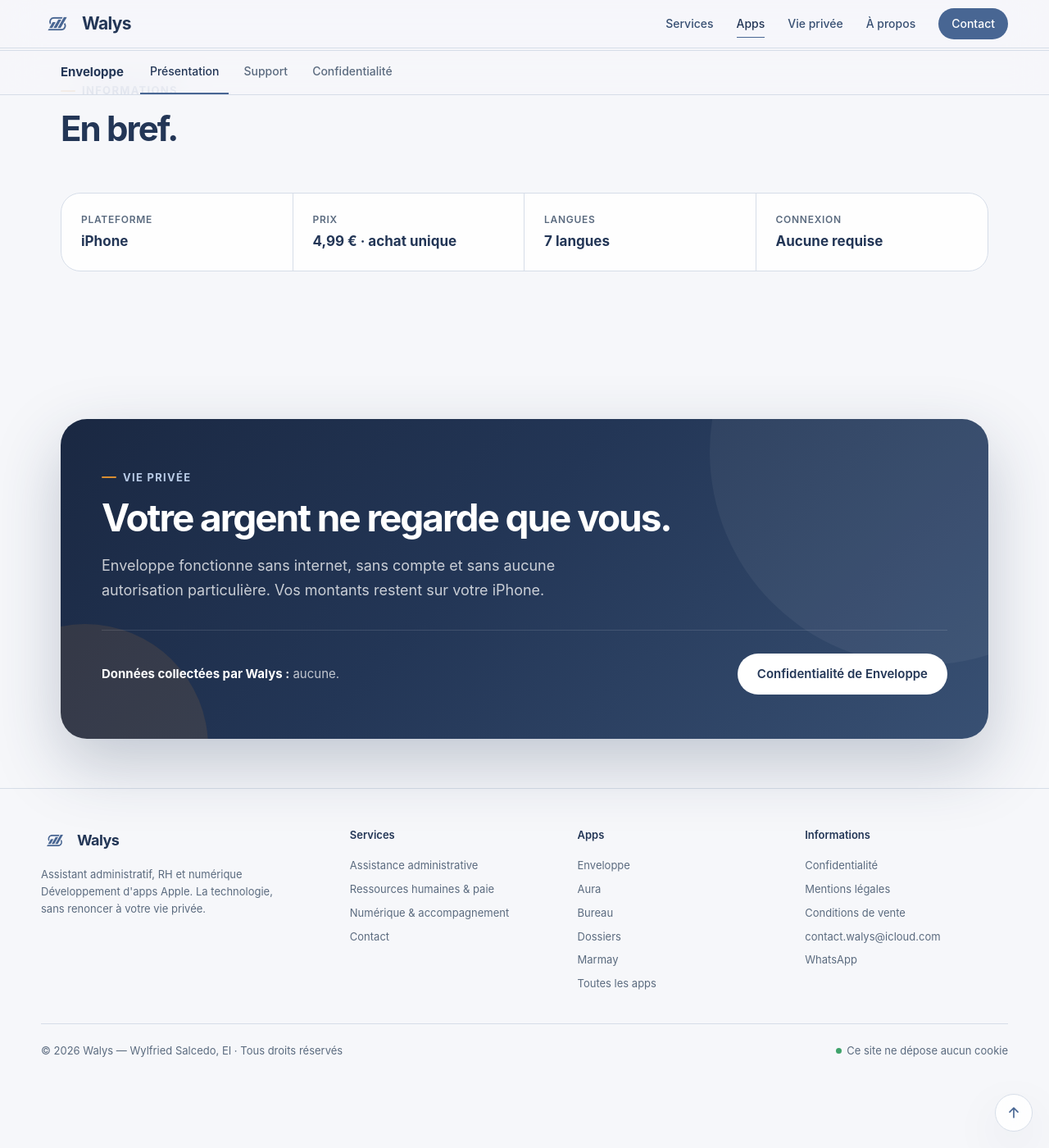
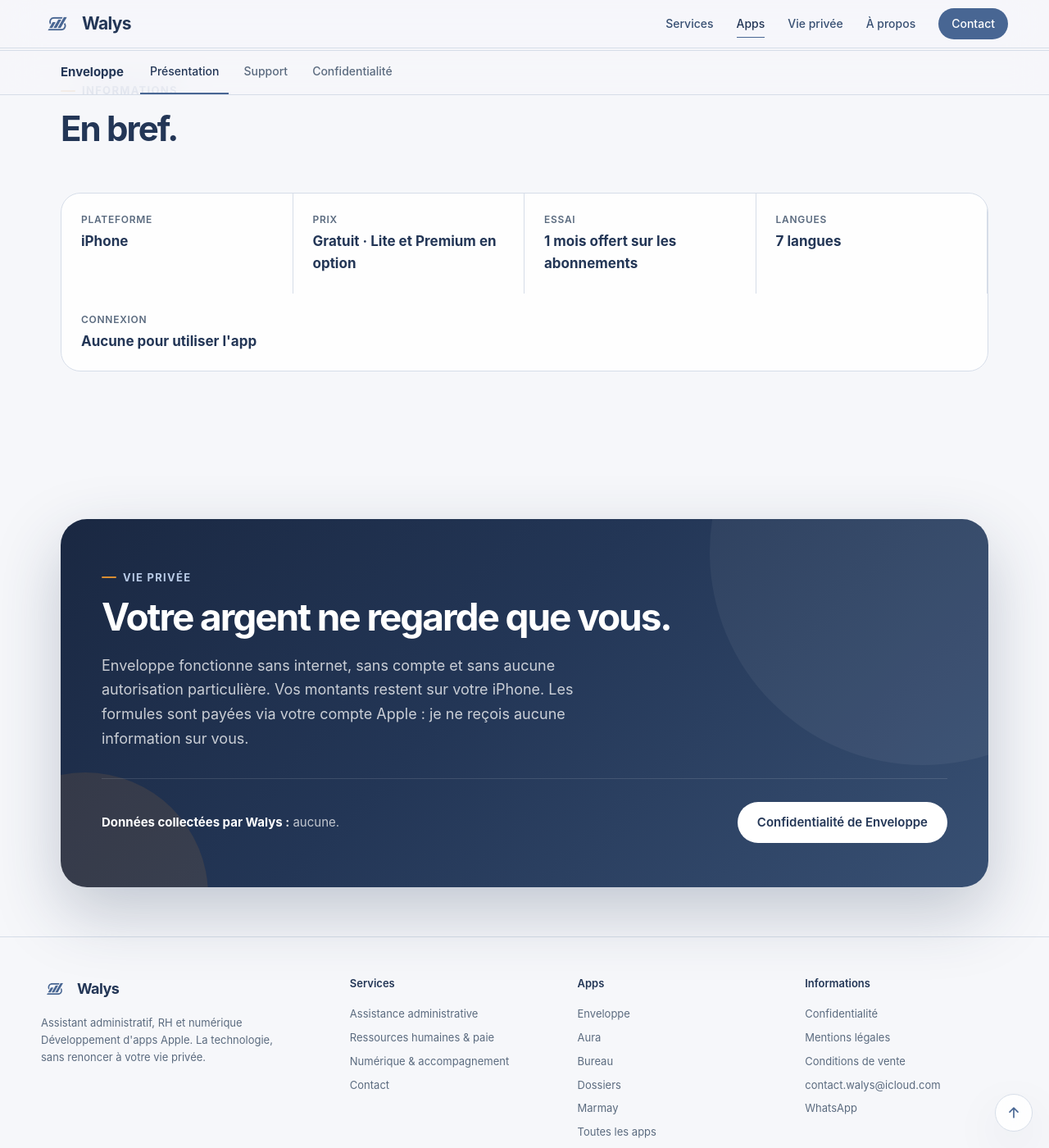
Before and after one commit to Walys-fr/walys-fr.github.io, a Jekyll site: the page built from _apps/enveloppe.md, in a window 1280 px wide and 1400 px high, scrolled down 2350 px. Shown: the whole window at 82% size. Built offline with Jekyll 4.4.1, drawn with Linux system fonts in a browser that asks for light colours; some of the changed lines change nothing that is shown.

Commit message:
Add files via upload

```diff
--- a/_apps/enveloppe.md
+++ b/_apps/enveloppe.md
@@ -14,8 +14,9 @@
   au quotidien : courses, épargne, budgets familiaux. Simple, rapide et
   totalement hors ligne."
 plateformes: iPhone
-prix: Achat unique
+prix: Gratuit · formules Lite et Premium
 points:
+  - Gratuit, sans pub ni suivi
   - Porte-monnaie et enveloppes
   - Détail des billets et pièces
   - Calcul de la monnaie rendue
@@ -61,19 +62,59 @@
   - libelle: Plateforme
     valeur: iPhone
   - libelle: Prix
-    valeur: 4,99 € · achat unique
+    valeur: Gratuit · Lite et Premium en option
+  - libelle: Essai
+    valeur: 1 mois offert sur les abonnements
   - libelle: Langues
     valeur: 7 langues
   - libelle: Connexion
-    valeur: Aucune requise
+    valeur: Aucune pour utiliser l'app
 vie_privee:
   titre: Votre argent ne regarde que vous.
-  texte: Enveloppe fonctionne sans internet, sans compte et sans aucune
-    autorisation particulière. Vos montants restent sur votre iPhone.
+  texte: "Enveloppe fonctionne sans internet, sans compte et sans aucune
+    autorisation particulière. Vos montants restent sur votre iPhone. Les
+    formules sont payées via votre compte Apple : je ne reçois aucune
+    information sur vous."
 support:
   appareil: ex. iPhone 15
   systeme: Réglages › Général › Informations
 faq:
+  - question: Enveloppe est-elle gratuite ?
+    reponse: >-
+      Oui. **Enveloppe Basic** est gratuite : porte-monnaie, paiement
+      automatique, historique et style Simplifié.
+
+
+      Pour aller plus loin, deux formules au choix :
+
+
+      - **Enveloppe Lite** : 1 enveloppe, les styles Liquid effect et Réaliste,
+      le widget et la sauvegarde ;
+
+      - **Enveloppe Premium** : la même chose, avec des enveloppes illimitées.
+
+
+      Lite et Premium existent au mois ou à l'année, avec **1 mois d'essai
+      gratuit** pour les nouveaux abonnés. Premium existe aussi **à vie**, en un
+      seul achat. Les prix sont affichés dans l'app, dans votre monnaie.
+  - question: "J'avais acheté l'app avant : dois-je payer à nouveau ?"
+    reponse: "Non. Si vous avez acheté Enveloppe quand elle était payante (ou reçu
+      un code de téléchargement), vous gardez l'accès complet pour toujours,
+      sans rien payer. Il s'affiche dans Réglages › Ma formule. Si besoin,
+      touchez « Restaurer les achats »."
+  - question: Comment résilier mon abonnement ?
+    reponse: "L'abonnement est géré par Apple. Sur l'iPhone : Réglages › votre nom ›
+      Abonnements › Enveloppe, ou dans l'app : Réglages › Ma formule › Gérer mon
+      abonnement. Résiliez au moins 24 h avant la fin de la période pour éviter
+      le renouvellement : vous gardez l'accès jusqu'à la fin de la période
+      payée."
+  - question: Que deviennent mes enveloppes si j'arrête mon abonnement ?
+    reponse: Rien n'est supprimé. Vos enveloppes restent dans l'app, simplement
+      verrouillées (avec un cadenas) jusqu'à ce que vous repreniez une formule.
+      Le porte-monnaie et l'historique restent utilisables gratuitement.
+  - question: Comment obtenir un remboursement ?
+    reponse: Les paiements passant par Apple, les demandes de remboursement se font
+      directement auprès d'Apple sur reportaproblem.apple.com.
   - question: Comment sauvegarder mes données ?
     reponse: "Dans les Réglages de l'app, choisissez la sauvegarde : un fichier est
       créé, que vous enregistrez dans l'app Fichiers (sur l'iPhone ou dans
@@ -93,8 +134,9 @@
       1. Sur l'ancien iPhone, faites une sauvegarde et enregistrez-la dans
       iCloud Drive.
 
-      2. Sur le nouvel iPhone, retéléchargez Enveloppe depuis l'App Store (sans
-      repayer, avec le même identifiant Apple).
+      2. Sur le nouvel iPhone, retéléchargez Enveloppe depuis l'App Store, avec
+      le même identifiant Apple. Votre formule est reconnue automatiquement
+      (sinon : Réglages › Ma formule › Restaurer les achats).
 
       3. Restaurez la sauvegarde depuis les Réglages de l'app.
   - question: Comment exporter mes mouvements ?
@@ -104,13 +146,15 @@
     reponse: Restez appuyé sur l'écran d'accueil, touchez « Modifier » puis «
       Ajouter un widget », et cherchez Enveloppe.
   - question: L'app a-t-elle besoin d'internet ?
-    reponse: Non. Enveloppe fonctionne entièrement hors ligne et n'envoie aucune donnée.
+    reponse: Non. Enveloppe fonctionne entièrement hors ligne et n'envoie aucune
+      donnée. Internet sert seulement à souscrire ou restaurer une formule (via
+      l'App Store) et à afficher la version en ligne de l'aide.
   - question: "J'ai supprimé l'app : mes données sont-elles perdues ?"
     reponse: "Les données sont stockées dans l'app : la supprimer les efface. Seule
       une sauvegarde que vous avez enregistrée dans Fichiers permet de les
       retrouver."
 confidentialite:
-  mise_a_jour: 7 octobre 2026
+  mise_a_jour: 13 novembre 2026
   politique:
     - titre: En une phrase
       texte: Enveloppe ne collecte, ne transmet et ne partage aucune donnée. Tout ce
@@ -147,7 +191,9 @@
 
         - ne se connecte à aucune base de données en ligne
 
-        - ne nécessite aucune connexion Internet pour fonctionner
+        - ne nécessite aucune connexion Internet pour fonctionner (Internet
+        sert seulement aux achats via l'App Store et à l'affichage de l'aide en
+        ligne)
 
         - ne crée aucun compte utilisateur
 
@@ -170,16 +216,31 @@
         - n'intègre aucun outil d'analyse ou de mesure d'audience (analytics)
         - n'intègre aucun SDK tiers de suivi publicitaire
         - ne vend, ne loue et ne partage aucune information avec qui que ce soit
+    - titre: Achats et abonnements
+      texte: >-
+        Enveloppe est gratuite et propose des formules payantes (Enveloppe Lite
+        et Enveloppe Premium, en abonnement ou à vie). Ces achats sont
+        entièrement gérés par **Apple**, qui est le vendeur : paiement,
+        facturation, renouvellement, résiliation et remboursements.
+
+
+        Je ne reçois ni votre nom, ni votre e-mail, ni vos coordonnées
+        bancaires. Pour savoir si une formule est active, l'app interroge
+        l'App Store directement depuis votre iPhone, à l'aide du framework
+        StoreKit d'Apple ; aucune information n'est envoyée à Walys ni à un
+        autre serveur.
     - titre: Autorisations demandées par l'application
       texte: "Enveloppe ne demande accès à aucune fonctionnalité sensible de votre
         iPhone : ni appareil photo, ni microphone, ni contacts, ni localisation,
         ni photos. L'application n'a besoin d'aucune permission particulière
         pour fonctionner."
     - titre: Bibliothèques et services tiers
-      texte: Enveloppe n'intègre aucune bibliothèque logicielle tierce, aucun kit de
+      texte: "Enveloppe n'intègre aucune bibliothèque logicielle tierce, aucun kit de
         développement (SDK) externe, ni aucun service tiers d'aucune sorte.
-        Seuls les frameworks natifs d'Apple (SwiftUI, SwiftData) sont utilisés,
-        lesquels ne transmettent aucune donnée hors de votre appareil.
+        Seuls les frameworks natifs d'Apple sont utilisés : SwiftUI et
+        SwiftData, qui ne transmettent aucune donnée hors de votre appareil, et
+        StoreKit, qui sert uniquement à vérifier et à effectuer les achats
+        auprès de l'App Store."
     - titre: Export et suppression de vos données
       texte: >-
         Vous pouvez à tout moment :
@@ -220,7 +281,7 @@
     décidez (app Fichiers, iCloud Drive…).
   autorisations:
     - element: Internet
-      usage: Non utilisé
+      usage: Uniquement pour les achats via l'App Store et l'aide en ligne
     - element: Localisation, contacts, photos, micro
       usage: Non demandés
     - element: Widget
```
